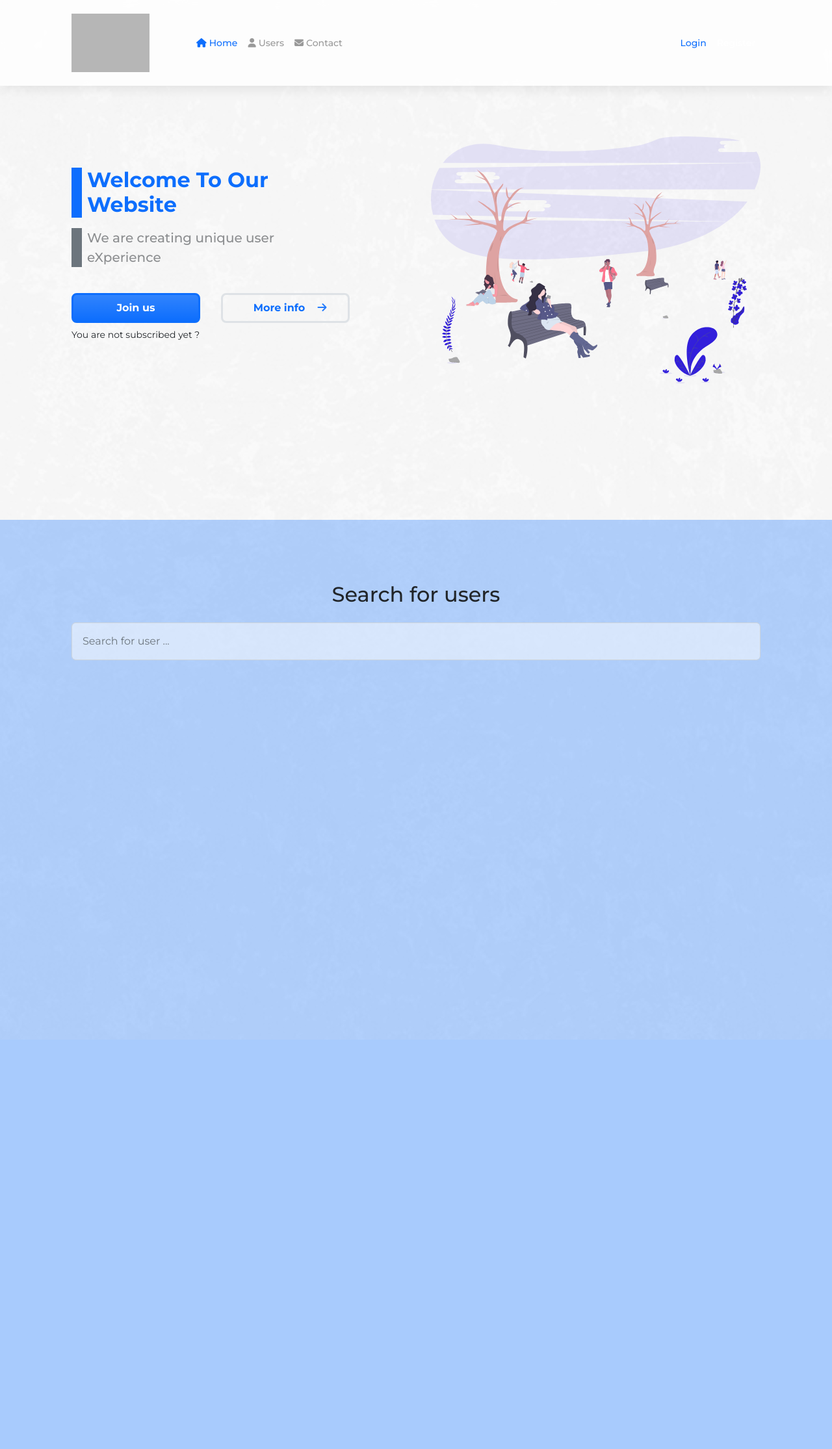
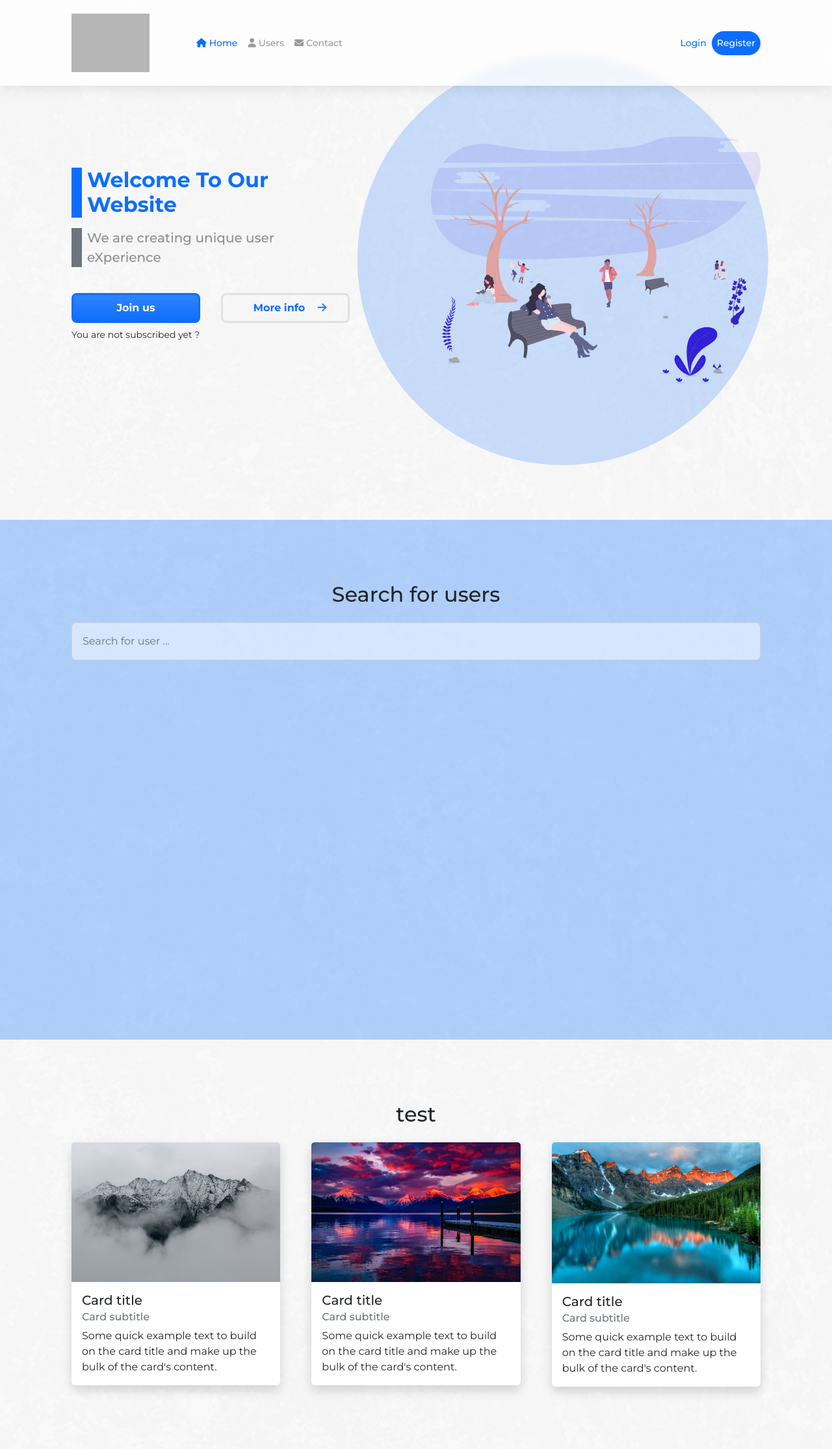
Before and after one commit to hamzabouwab/Project1, a PHP site: page / in a window 1280 px wide. Shown: the whole page at 65% size. Before the commit the page ends 1016 px from the top, so only its background shows below. Run offline with PHP 8.4, Linux system fonts and the light colour scheme; style sheets or scripts are compiled from the project's sources; some web fonts are replaced; grey boxes are pictures that could not be loaded.

Commit message:
adding images

```diff
--- a/ado.php
+++ b/ado.php
@@ -19,5 +19,4 @@ if ($GLOBALS['conn']->connect_error) {
   die("Connection failed: " . $GLOBALS['conn']->connect_error);
 }
 }
-
 ?>
--- a/index.php
+++ b/index.php
@@ -26,11 +26,15 @@
       </a>
       <button class="navbar-toggler d-lg-none" type="button" data-bs-toggle="collapse" data-bs-target="#collapsibleNavId" aria-controls="collapsibleNavId"
         aria-expanded="false" aria-label="Toggle navigation">
-        <span class="navbar-toggler-icon"></span>
+
+          <span class="custom-navbar-toggler-icon" style="--i:-1"></span>
+          <span class="custom-navbar-toggler-icon" style="--i:0"></span>
+          <span class="custom-navbar-toggler-icon" style="--i:1"></span>
+
       </button>
       <div class="collapse navbar-collapse px-0 pt-2 pt-md-0 ps-md-5"  id="collapsibleNavId">
         <ul class="navbar-nav mt-2 mt-md-0  mt- mt-lg-0 menu">
-          <span class="hoverEffect"></span>
+          <span id="menuHoverEffect" class="hoverEffect"></span>
           <li class="nav-item">
             <a class="nav-link active" href="/project1/index.php#hero" >
               <i class="fa fa-home"></i>
@@ -49,12 +53,12 @@
             </ul>
             <hr>
             <ul class="register-btn navbar-nav ms-auto  mb-5 mb-md-0">
-        <span class="hoverEffect"></span>
+              <span id="signHoverEffect" class="hoverEffect"></span>
               <li class="nav-item ">
                 <a class="nav-link text-primary" href="/project1/login.html">Login</a>
               </li>
               <li class="nav-item">
-            <a class="nav-link text-white btn-danger" href="/project1/signup.html" id="register">Register</a>
+                <a class="nav-link text-white" href="/project1/signup.html" id="register">Register</a>
               </li>
             </ul>
           </div>
@@ -77,7 +81,8 @@
         </div>
         <p class="small text-start">You are not subscribed yet ?</p>
       </div>
-        <div class="col d-none d-md-flex">
+      <div class="col d-none d-md-flex position-relative">
+        <span id="body-bg"></span>
         <div class="col-12 col-md-10 ms-auto">
           <img src="img/undraw_fall_is_coming_yl-0-x.svg" alt="" class="img-fluid">
         </div>
@@ -91,11 +96,49 @@
     <div class="col-12 mb-2 ">
       <input type="text" name="search" id="search" class="form-control p-3" placeholder="Search for user ..." >
     </div>
+    <div class="w-100">
       <table class="table table-striped table-bordered table-primary" id="txtHint">
-
       </table>
     </div>
+  </div>
 </section>
+  <section class="articles py-5" id="articles">
+    <div class="container py-5">
+      <h2 class="text-center mb-4">test</h2>
+    <div class="row row-cols-sm-2 row-cols-md-3  g-5 align">
+      <div class="col">
+        <div class="card border-0 shadow">
+          <img src="img/pexels-photo-691668.jpeg" class="card-img-top" alt="...">
+          <div class="card-body">
+            <h5 class="card-title">Card title</h5>
+            <h6 class="card-subtitle mb-2 text-muted ">Card subtitle</h6>
+            <p class="card-text">Some quick example text to build on the card title and make up the bulk of the card's content.</p>
+          </div>
+        </div>
+      </div>
+      <div class="col">
+        <div class="card border-0 shadow">
+          <img src="img/pexels-pixabay-206359.jpg" class="card-img-top" alt="...">
+          <div class="card-body">
+            <h5 class="card-title">Card title</h5>
+            <h6 class="card-subtitle mb-2 text-muted ">Card subtitle</h6>
+            <p class="card-text">Some quick example text to build on the card title and make up the bulk of the card's content.</p>
+          </div>
+        </div>
+      </div>
+      <div class="col">
+        <div class="card border-0 shadow">
+          <img src="img/pexels-james-wheeler-417074.jpg" class="card-img-top" alt="...">
+          <div class="card-body">
+            <h5 class="card-title">Card title</h5>
+            <h6 class="card-subtitle mb-2 text-muted ">Card subtitle</h6>
+            <p class="card-text">Some quick example text to build on the card title and make up the bulk of the card's content.</p>
+          </div>
+        </div>
+      </div>
+    </div>
+</section>
+
   <section class="bg-primary text-light" id="contact" >
 
   </section>
@@ -103,13 +146,10 @@
     <!-- place footer here -->
   </footer>
   <!-- Bootstrap JavaScript Libraries -->
-  <script src="https://cdn.jsdelivr.net/npm/@popperjs/core@2.11.6/dist/umd/popper.min.js"
-  integrity="sha384-oBqDVmMz9ATKxIep9tiCxS/Z9fNfEXiDAYTujMAeBAsjFuCZSmKbSSUnQlmh/jp3" crossorigin="anonymous">
-  </script>
+  <script src="https://cdnjs.cloudflare.com/ajax/libs/jquery/3.6.0/jquery.min.js"></script>
+  <script src="https://cdnjs.cloudflare.com/ajax/libs/popper.js/2.9.3/umd/popper.min.js"></script>
+  <script src="https://cdnjs.cloudflare.com/ajax/libs/twitter-bootstrap/5.1.3/js/bootstrap.min.js"></script>
 
-<script src="https://cdn.jsdelivr.net/npm/bootstrap@5.2.1/dist/js/bootstrap.min.js"
-integrity="sha384-7VPbUDkoPSGFnVtYi0QogXtr74QeVeeIs99Qfg5YCF+TidwNdjvaKZX19NZ/e6oz" crossorigin="anonymous">
-  </script>
 <script src="js/linksEffect.js"></script>
 <script src="js/index.js"></script>
 </body>
--- a/js/index.js
+++ b/js/index.js
@@ -1,7 +1,16 @@
-
 const formContainer=document.querySelectorAll(".form-container")
 const menu= document.querySelector(".menu")
 const search=document.getElementById("search")
+const navLinks = document.querySelectorAll(".menu .nav-item .nav-link")
+navLinks.forEach(link=>{
+      link.addEventListener("click",()=>{
+            navLinks.forEach(element => {
+                  element.classList.remove("active")
+            });
+            link.classList.add("active")
+      })
+})
+
 
 //AJAX to get table data
 search.addEventListener("keyup",()=>{
--- a/login.php
+++ b/login.php
@@ -8,6 +8,7 @@ if(isset($_POST['email'])){
      $password=sanitize($password);
      connectToDb("test");
      $sql = "SELECT * from `users` where email='$email'";
+
      $result = $conn->query($sql);
      if ($result->num_rows === 1) {
        while($row = $result->fetch_assoc()){
@@ -27,5 +28,4 @@ if(isset($_POST['email'])){
   header('location:login.html');
 }
 
-
 ?>
--- a/signup.php
+++ b/signup.php
@@ -26,9 +26,9 @@ if(isset($_POST['firstName'])){
                echo("Email already existed");
             }else{
               $sql="insert into `users`(first_name,last_name,email,birthday,password) values ('".$fName."','".$lName."','".$email."','".$birthday."','".$password."')";
-            if ($conn->query($sql) === TRUE) {
+            if($conn->query($sql) === TRUE) {
               header('location:index.php');
-            } else {
+            }else{
               echo "Error: " . $sql . "<br>" . $conn->error;
               header('refresh:2;url=signup.html');
             }
--- a/style/style.css
+++ b/style/style.css
@@ -1,4 +1,3 @@
-@import url("../node_modules/@coreui/coreui/dist/css/coreui.min.css");
 @import url("signup.css");
 @import url("https://fonts.googleapis.com/css2?family=Georama:wght@100;200;300;400;500;600;700&family=Lato:wght@100;300;400;700;900&family=Lexend+Deca:wght@100;200;300;400;500;600;700;800;900&family=Montserrat:wght@100;200;300;400;500;600;700;800;900&family=Open+Sans:wght@300;400;500;600;700;800&family=Pacifico&family=Poppins:wght@100;200;300;400;500;600;700;800;900&family=Quicksand:wght@300;400;500;600;700&family=Roboto:wght@100;300;400;500;700;900&family=Ubuntu:wght@300;400;500;700&display=swap");
 * {
@@ -15,6 +14,19 @@ body {
   background-size: cover;
   background-attachment: fixed;
   min-height: 100vh;
+  overflow-x: hidden;
+}
+
+#body-bg {
+  position: absolute;
+  width: 100%;
+  aspect-ratio: 1;
+  background-color: rgba(var(--bs-primary-rgb), 0.2);
+  border-radius: 50%;
+  left: 50%;
+  top: 50%;
+  transform: translate(-50%, -50%);
+  z-index: -1;
 }
 
 .err {
@@ -57,14 +69,30 @@ form label {
   color: #333;
 }
 
+section {
+  overflow-x: hidden;
+}
+
 .navbar {
   backdrop-filter: blur(6px);
   box-shadow: 0 4px 20px 0 rgba(0, 0, 0, 0.096);
 }
-.navbar .menu {
-  position: relative;
+.navbar .navbar-toggler {
+  padding: 20px 25px;
+  position: relative !important;
 }
-.navbar .menu span.hoverEffect {
+.navbar .navbar-toggler .custom-navbar-toggler-icon {
+  position: absolute;
+  width: 65%;
+  background-color: #bdbdbd;
+  border-radius: 6px;
+  height: 4px;
+  left: 50%;
+  top: 50%;
+  transform: translate(-50%, calc(var(--i) * 9px - 50%));
+  transition: 0.4s;
+}
+.navbar span.hoverEffect {
   display: flex;
   width: 0px;
   left: 0px;
@@ -74,10 +102,34 @@ form label {
   transform: scale(0);
   transform-origin: center;
   border-radius: 100px;
-  transition: 0.4s;
 }
-.navbar .register-btn .nav-link::before {
-  display: none !important;
+@media screen and (max-width: 768px) {
+  .navbar span.hoverEffect {
+    display: none;
+  }
+}
+.navbar .menu {
+  position: relative;
+}
+.navbar .register-btn {
+  position: relative;
+}
+.navbar .register-btn #signHoverEffect {
+  background-color: var(--bs-primary) !important;
+  color: var(--bs-white) !important;
+  transform: scale(1);
+}
+@media screen and (max-width: 768px) {
+  .navbar .register-btn .nav-item:nth-of-type(2) .nav-link {
+    color: white !important;
+    background-color: var(--bs-primary);
+    border-radius: 10px;
+  }
+}
+@media screen and (max-width: 768px) {
+  .navbar .register-btn .nav-item:nth-of-type(1) .nav-link {
+    color: var(--bs-primary) !important;
+  }
 }
 .navbar .nav-link {
   font-size: 14px;
@@ -109,6 +161,7 @@ form label {
   min-height: 100vh;
   display: flex;
   align-items: center;
+  position: relative;
 }
 .hero h2 {
   position: relative;
@@ -142,5 +195,8 @@ form label {
   --bs-bg-opacity: .5;
   background-color: rgba(var(--bs-white-rgb), var(--bs-bg-opacity)) !important;
 }
+.users .w-100 {
+  overflow-x: auto;
+}
 
 /*# sourceMappingURL=style.css.map */
--- a/style/style.scss
+++ b/style/style.scss
@@ -1,10 +1,9 @@
-@import url('../node_modules/@coreui/coreui/dist/css/coreui.min.css');
+
 @import url('signup.css');
 @import url('https://fonts.googleapis.com/css2?family=Georama:wght@100;200;300;400;500;600;700&family=Lato:wght@100;300;400;700;900&family=Lexend+Deca:wght@100;200;300;400;500;600;700;800;900&family=Montserrat:wght@100;200;300;400;500;600;700;800;900&family=Open+Sans:wght@300;400;500;600;700;800&family=Pacifico&family=Poppins:wght@100;200;300;400;500;600;700;800;900&family=Quicksand:wght@300;400;500;600;700&family=Roboto:wght@100;300;400;500;700;900&family=Ubuntu:wght@300;400;500;700&display=swap');
 *{
   font-family: "montserrat" ,"sans serif";
 }
-
 input{
   transition: .1s !important;
 }
@@ -15,6 +14,19 @@ body{
   background-size: cover;
   background-attachment: fixed;
   min-height: 100vh;
+  overflow-x: hidden;
+}
+
+#body-bg{
+  position: absolute;
+  width:100%;
+  aspect-ratio: 1;
+  background-color: rgba(var(--bs-primary-rgb), .2);
+  border-radius: 200px 0 0 200px;
+  left:50% ;
+  top:50%;
+  transform: translate(-50%,-50%);
+  z-index: -1;
 }
 .err{
   outline:2px solid var(--bs-danger) !important;
@@ -53,11 +65,28 @@ form{
     color: #333;
   }
 }
+section{
+  overflow-x: hidden;
+}
 .navbar{
   backdrop-filter: blur(6px);
   box-shadow: 0 4px 20px 0 rgba(0, 0, 0, 0.096);
-  .menu{
-    position: relative;
+  .navbar-toggler{
+    padding: 20px 25px;
+    position: relative !important;
+    .custom-navbar-toggler-icon{
+      position: absolute;
+      width: 65%;
+      background-color: #464646;
+      border-radius: 6px;
+      height: 4px;
+      left: 50%;
+      top: 50%;
+      transform: translate(-50%,calc((var(--i) * 9px) - 50%));
+      transition: .4s;
+    }
+
+  }
   span.hoverEffect{
     display: flex;
     width: 0px;
@@ -68,12 +97,36 @@ form{
     transform: scale(0);
     transform-origin: center;
     border-radius: 100px;
-      transition: .4s;
+    @media screen and (max-width:768px) {
+      display: none;
     }
   }
+  .menu{
+    position: relative;
+
+  }
   .register-btn{
-    .nav-link::before{
-      display: none !important;
+    position: relative;
+    #signHoverEffect{
+      background-color: var(--bs-primary) !important;
+      color:var(--bs-white) !important;
+      transform: scale(1);
+    }
+    .nav-item:nth-of-type(2){
+      .nav-link{
+        @media screen and (max-width:768px) {
+          color: white !important;
+          background-color: var(--bs-primary) ;
+          border-radius: 10px;
+        }
+      }
+    }
+    .nav-item:nth-of-type(1){
+      .nav-link{
+        @media screen and (max-width:768px) {
+          color: var(--bs-primary) !important;
+        }
+      }
     }
   }
     .nav-link{
@@ -105,6 +158,7 @@ form{
   min-height: 100vh;
   display: flex;
   align-items: center;
+  position: relative;
   h2{
     position:relative;
     border-left:16px solid var(--bs-primary);
@@ -137,5 +191,11 @@ form{
     --bs-bg-opacity: .5;
   background-color: rgba(var(--bs-white-rgb), var(--bs-bg-opacity)) !important;
   }
+  .w-100{
+    overflow-x: auto;
+  }
+}
+.card:hover{
+  box-shadow: var(--bs-shadow);
 
 }
```
Also changed, not shown: js/forms.js (+5 -2 lines), js/linksEffect.js (+90 -30 lines), login.html (+11 -4 lines), signup.html (+11 -4 lines), img/pexels-james-wheeler-417074.jpg (added), img/pexels-max-deroin-51415.jpg (added), img/pexels-pixabay-206359.jpg (added), 4 other files. Lines whose indentation alone changed are shown as unchanged.
